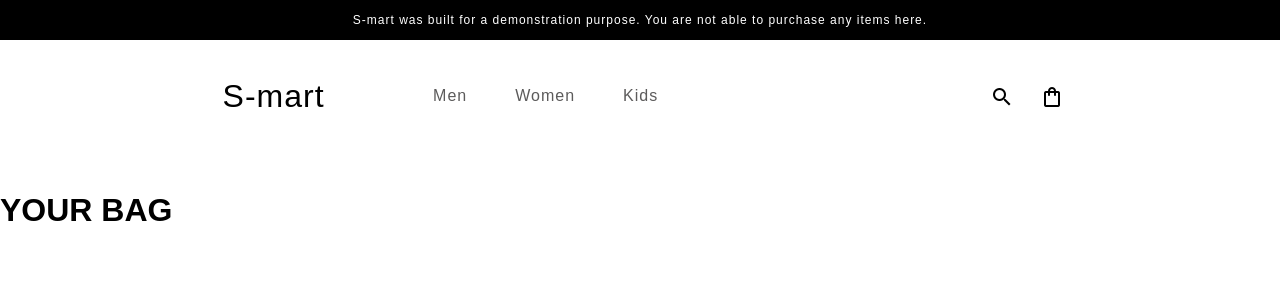
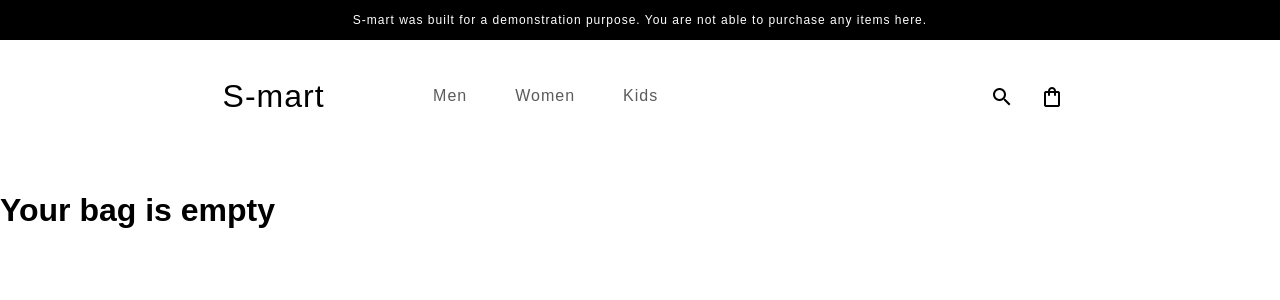
Before and after one commit to mphist/S-mart, a React app in the folder packages/client/: page /shopping_bag in a window 1280 px wide. Shown: the top 300 px of the page. Built offline with nearby package versions, Linux system fonts and the light colour scheme.

Commit message:
Client -Feature to remove items from Shopping bag

```diff
--- a/packages/client/src/atoms/bag/index.ts
+++ b/packages/client/src/atoms/bag/index.ts
@@ -1,5 +1,27 @@
 import { atom, useRecoilState } from 'recoil'
 
-export const bagState = atom({ key: 'bagState', default: { quantity: 0 } })
+type BagStateType = {
+  totalQuantity: number
+  totalPrice: number
+  items: {
+    [key: string]: {
+      image: string
+      name: string
+      price: number
+      quantity: number
+      color: string
+      size: string
+    }
+  } | null
+}
+
+export const bagState = atom<BagStateType>({
+  key: 'bagState',
+  default: {
+    totalQuantity: 0,
+    totalPrice: 0,
+    items: null,
+  },
+})
 
 export const useBagState = () => useRecoilState(bagState)
--- a/packages/client/src/components/BagItem/BagItem.tsx
+++ b/packages/client/src/components/BagItem/BagItem.tsx
@@ -1,6 +1,8 @@
 import { css } from '@mui/styled-engine'
 import { Link } from 'react-router-dom'
 import closeIcon from '../../assets/close_icon.png'
+import { useBagState } from '../../atoms/bag'
+import { ShoppingBag } from '../../utils/shoppingBag'
 
 export type BagItemProps = {
   id: string
@@ -18,6 +20,25 @@ function BagItem({ id, item }: BagItemProps) {
   const linkName = `/product/'${item.name
     .replaceAll(' ', '-')
     .toLowerCase()}-${id}`
+
+  const [, setBagState] = useBagState()
+
+  const handleRemoveItem = () => {
+    const bag = sessionStorage.getItem('bag')
+    const bagObj = JSON.parse(bag!)
+    bagObj.totalQuantity -= item.quantity
+    bagObj.totalPrice -= item.quantity * item.price
+    delete bagObj.items[id]
+
+    const shoppingBag = new ShoppingBag(
+      bagObj.totalQuantity,
+      bagObj.totalPrice,
+      bagObj.items
+    )
+    sessionStorage.setItem('bag', JSON.stringify(shoppingBag))
+    setBagState(shoppingBag)
+  }
+
   return (
     <div css={bagItem}>
       <div css={left}>
@@ -40,7 +61,7 @@ function BagItem({ id, item }: BagItemProps) {
               : item.price + '.00'
           }`}</div>
           <div id='button'>
-            <img src={closeIcon} alt='close' />
+            <img src={closeIcon} alt='close' onClick={handleRemoveItem} />
           </div>
         </div>
         <div className='bottom'>
--- a/packages/client/src/components/Navigation/Navigation.tsx
+++ b/packages/client/src/components/Navigation/Navigation.tsx
@@ -13,7 +13,7 @@ function Navigation({}: NavigationProps) {
   const [timer, setTimer] = useTimerState()
   const [ignore, setIgnore] = useState<NodeJS.Timeout | null>(null)
   const [openSearch, setOpenSearch] = useState(false)
-  const { quantity } = useRecoilValue(bagState)
+  const { totalQuantity } = useRecoilValue(bagState)
   const [quantityFromSession, setQuantityFromSession] = useState<
     string | number
   >('')
@@ -45,7 +45,7 @@ function Navigation({}: NavigationProps) {
     } else {
       setQuantityFromSession('')
     }
-  }, [])
+  }, [totalQuantity])
 
   const mouseLeave = () => {
     ignore && clearTimeout(ignore)
@@ -89,7 +89,7 @@ function Navigation({}: NavigationProps) {
             alt='bag_btn'
           />
           <span id='quantity'>
-            {quantity > 0 ? quantity : quantityFromSession}
+            {totalQuantity > 0 ? totalQuantity : quantityFromSession || ''}
           </span>
         </li>
         {/* <li>
--- a/packages/client/src/components/ProductDescription/ProductDescription.tsx
+++ b/packages/client/src/components/ProductDescription/ProductDescription.tsx
@@ -49,7 +49,7 @@ function ProductDescription({ product }: ProductDescriptionProps) {
   const [quantity, setQuantity] = useState(1)
   const [errorColor, setErrorColor] = useState()
   const [errorSize, setErrorSize] = useState(false)
-  const [totalQuantity, setTotalQuantity] = useBagState()
+  const [bagState, setBagState] = useBagState()
   const location = useLocation()
 
   const colorKeys = Object.keys(product?.color)
@@ -113,10 +113,9 @@ function ProductDescription({ product }: ProductDescriptionProps) {
       newBag.addQuantity(quantity)
       newBag.newTotal(quantity, product.price)
       newBag.addItem(newItem)
-      console.log('hey', newBag.getTotalQuantity())
-      setTotalQuantity({
-        ...totalQuantity,
-        quantity: newBag.getTotalQuantity(),
+      setBagState({
+        ...bagState,
+        totalQuantity: newBag.getTotalQuantity(),
       })
       const strNewBag = JSON.stringify(newBag)
       sessionStorage.setItem('bag', strNewBag)
--- a/packages/client/src/pages/ShoppingBag/ShoppingBag.tsx
+++ b/packages/client/src/pages/ShoppingBag/ShoppingBag.tsx
@@ -1,5 +1,7 @@
+import React from 'react'
 import { css } from '@mui/styled-engine'
 import { useEffect, useState } from 'react'
+import { useBagState } from '../../atoms/bag'
 import BagItem from '../../components/BagItem/BagItem'
 
 export type ShoppingBagProps = {}
@@ -15,20 +17,60 @@ function ShoppingBag({}: ShoppingBagProps) {
       size: string
     }
   }>({})
+  const [bagState, setBagState] = useBagState()
   useEffect(() => {
     const bag = sessionStorage.getItem('bag')
     if (bag) {
       const bagObj = JSON.parse(bag)
-      setItems(bagObj.items)
+      setBagState({
+        ...bagState,
+        totalQuantity: bagObj.totalQuantity,
+        totalPrice: bagObj.totalPrice,
+        items: bagObj.items,
+      })
     }
-  }, [setItems])
+  }, [])
+
+  const renderItems = (
+    items: {
+      [key: string]: {
+        image: string
+        name: string
+        price: number
+        quantity: number
+        color: string
+        size: string
+      }
+    } | null
+  ) => {
+    if (items) {
+      if (Object.keys(items).length > 0) {
+        return Object.entries(items).map((item, key) => {
+          console.log(key, item)
+          return key === 0 ? (
+            <>
+              <h1>YOUR BAG</h1>
+              <BagItem id={item[0]} item={item[1]} />
+            </>
+          ) : (
+            <BagItem id={item[0]} item={item[1]} />
+          )
+        })
+      }
+    }
+    return <h1>Your bag is empty</h1>
+  }
+
+  console.log(bagState.items)
   return (
     <div css={shoppingBag}>
       <div css={left}>
-        <h1>YOUR BAG</h1>
-        {Object.entries(items).map((item) => (
-          <BagItem id={item[0]} item={item[1]} />
-        ))}
+        {/* <h1>YOUR BAG</h1> */}
+        {/* {bagState.items &&
+          Object.entries(bagState.items).map((item) => (
+            <BagItem id={item[0]} item={item[1]} />
+          ))} */}
+        {renderItems(bagState.items)}
       </div>
       <div css={right}></div>
     </div>
```
